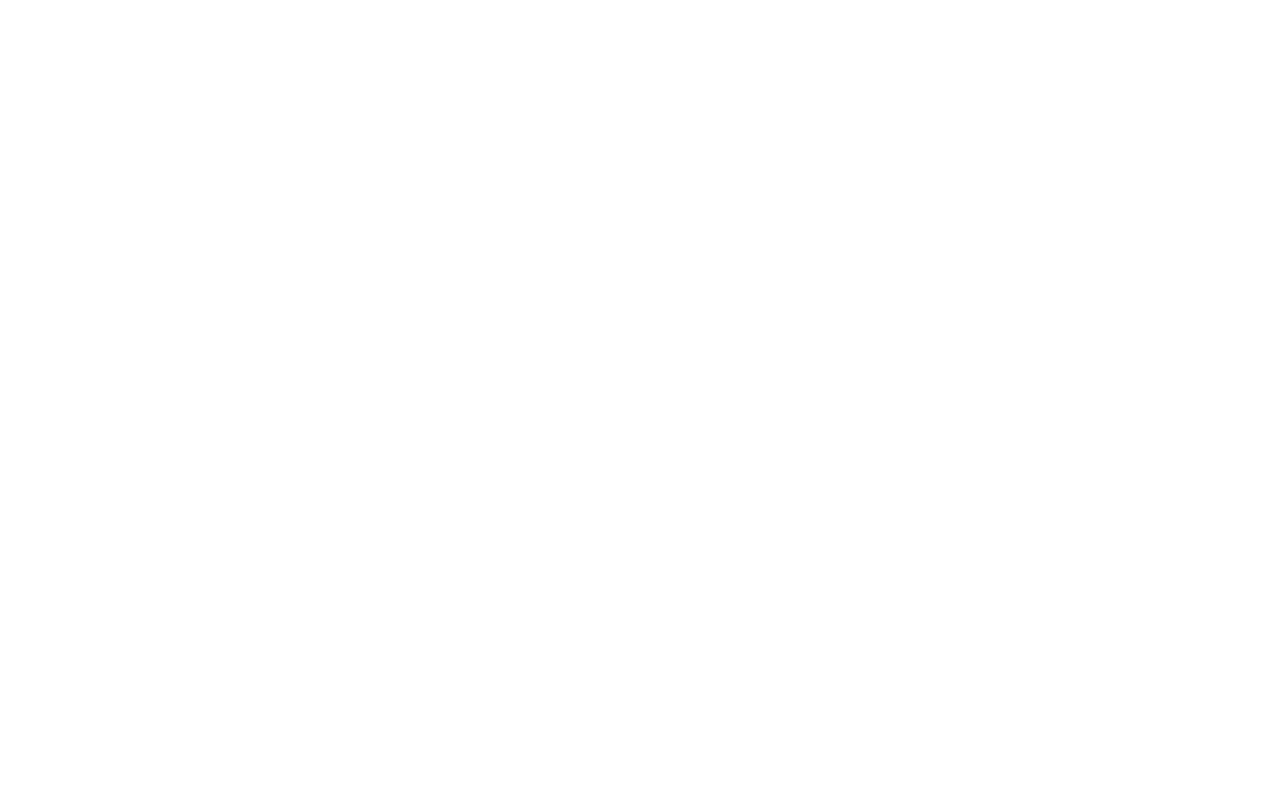
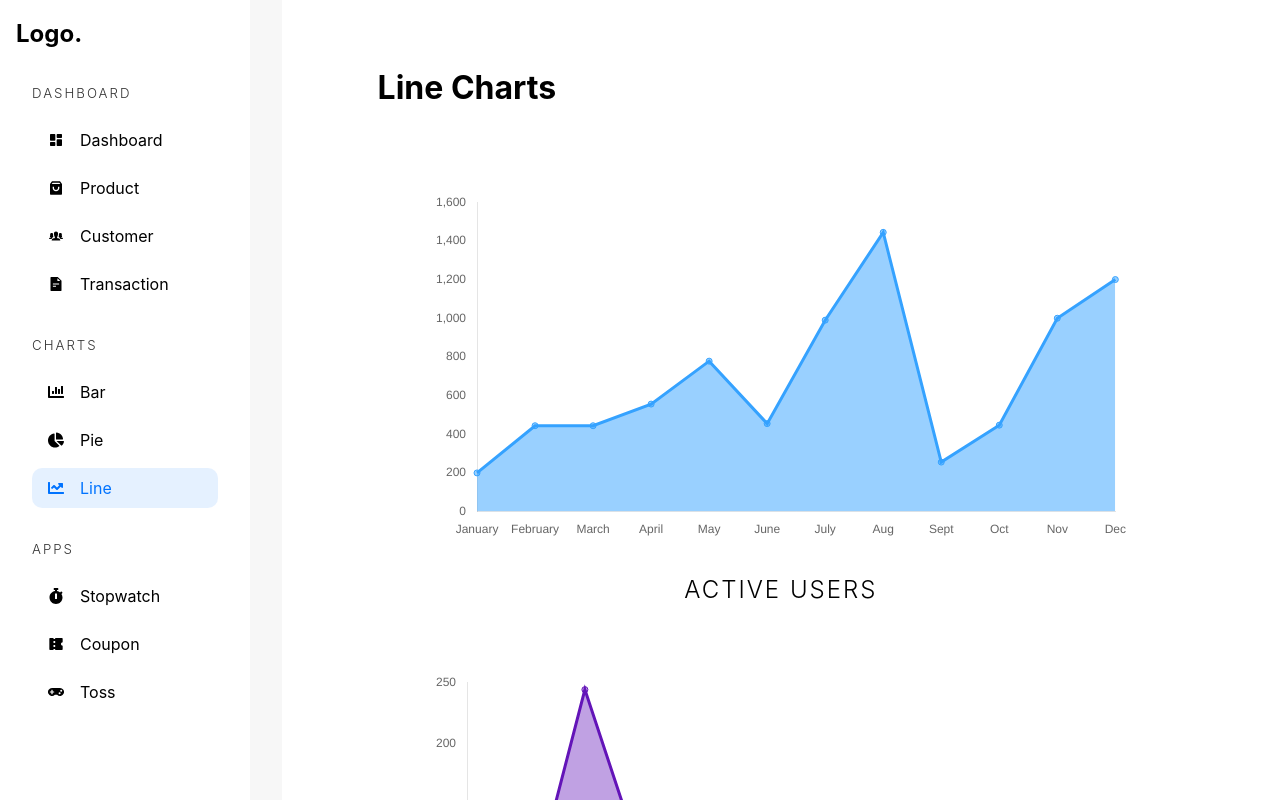
Before and after one commit to piyushpratek/Admin-Dashboard, a React (Vite) app: page /admin/chart/line in a window 1280 px wide. Before the commit this address had no page. Built offline with nearby package versions, Linux system fonts and the light colour scheme.

Commit message:
PieCharts.tsx , LineCharts.tsx - imported in App.tsx

```diff
--- a/src/App.tsx
+++ b/src/App.tsx
@@ -15,8 +15,8 @@
 );
 
 const BarCharts = lazy(() => import("./pages/charts/BarCharts"));
-// const LineCharts = lazy(() => import("./pages/charts/LineCharts"));
-// const PieCharts = lazy(() => import("./pages/charts/PieCharts"));
+const LineCharts = lazy(() => import("./pages/charts/LineCharts"));
+const PieCharts = lazy(() => import("./pages/charts/PieCharts"));
 
 // const Stopwatch = lazy(() => import("./pages/apps/Stopwatch"));
 // const Coupon = lazy(() => import("./pages/apps/Coupon"));
@@ -46,8 +46,8 @@
           {/* Charts */}
 
           <Route path="/admin/chart/bar" element={<BarCharts />} />
-          {/* <Route path="/admin/chart/pie" element={<PieCharts />} /> */}
-          {/* <Route path="/admin/chart/line" element={<LineCharts />} /> */}
+          <Route path="/admin/chart/pie" element={<PieCharts />} />
+          <Route path="/admin/chart/line" element={<LineCharts />} />
 
           {/* Apps */}
 
--- a/src/pages/charts/LineCharts.tsx
+++ b/src/pages/charts/LineCharts.tsx
@@ -72,6 +72,7 @@
           />
           <h2>Discount Allotted</h2>
         </section>
+
       </main>
     </div>
   );
--- a/src/pages/charts/PieCharts.tsx
+++ b/src/pages/charts/PieCharts.tsx
@@ -52,6 +52,7 @@
           </div>
           <h2>Stock Availability</h2>
         </section>
+
         <section>
           <div>
             <DoughnutChart
```
